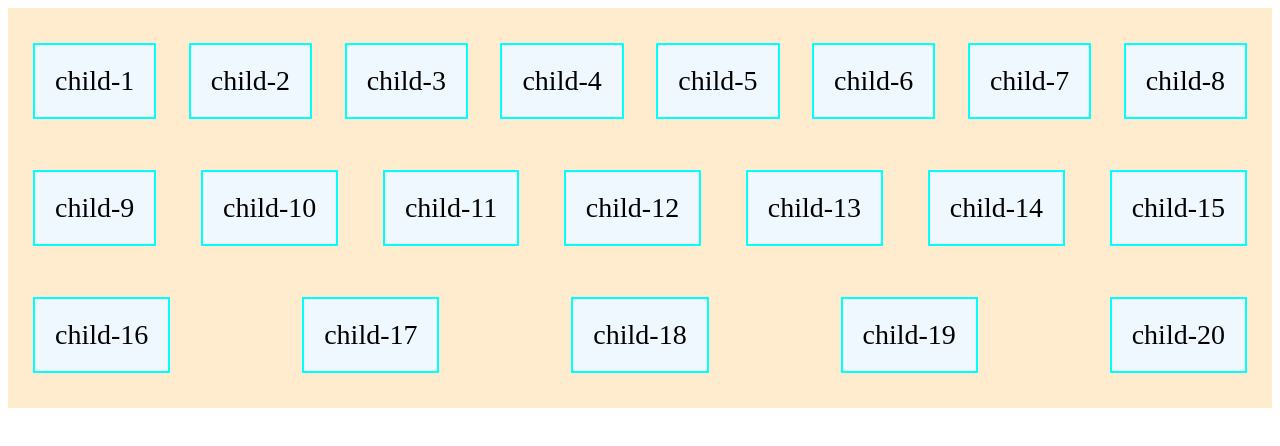
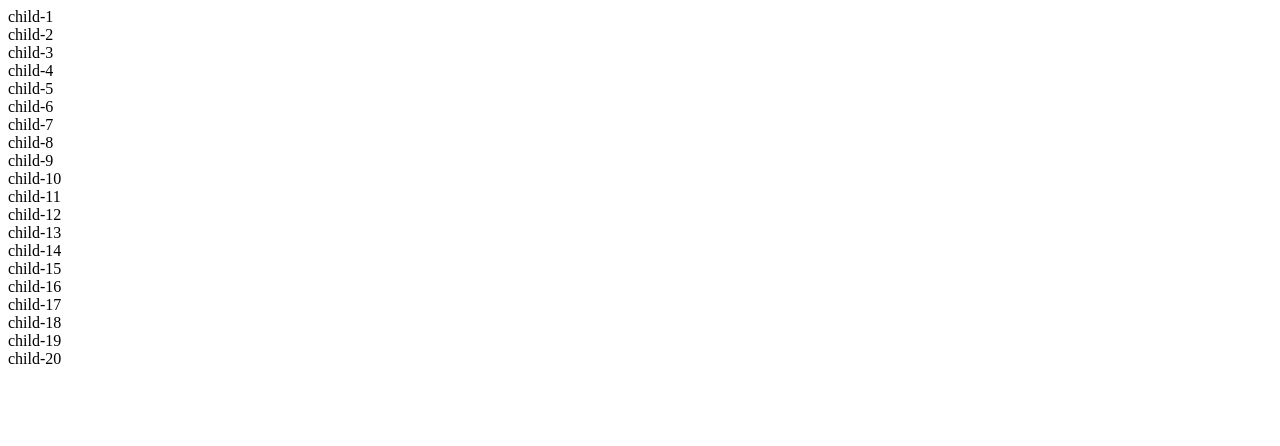
Before and after one commit to hamim880/first-practice, a plain HTML site: page index.html in a window 1280 px wide. Drawn offline with Linux system fonts and the light colour scheme.

Commit message:
first cimmit

```diff
--- a/style/style.css
+++ b/style/style.css
@@ -1,17 +1,14 @@
-.parent{
-    padding: 25px;
-    background-color: blanchedalmond;
-    display: flex;
-    gap: 30px;
-    justify-content: space-between;
-    height: 350px;
-    align-items: center;
-    flex-direction: row;
-    flex-wrap: wrap;
+/* h3:hover{
+    color: red;
+    background-color: skyblue;
 }
-.child{
-    border: 2px solid aqua;
-    background: aliceblue;
-    padding: 20px;
-    font-size: 28px;
+input:focus{
+    color: blue;
+    outline: 0;
+    border: 5px solid purple;
 }
+a:visited{
+ color: brown;
+} */
+
+/* position */
```
Also changed, not shown: style/index.html (added, +39 -0 lines).
